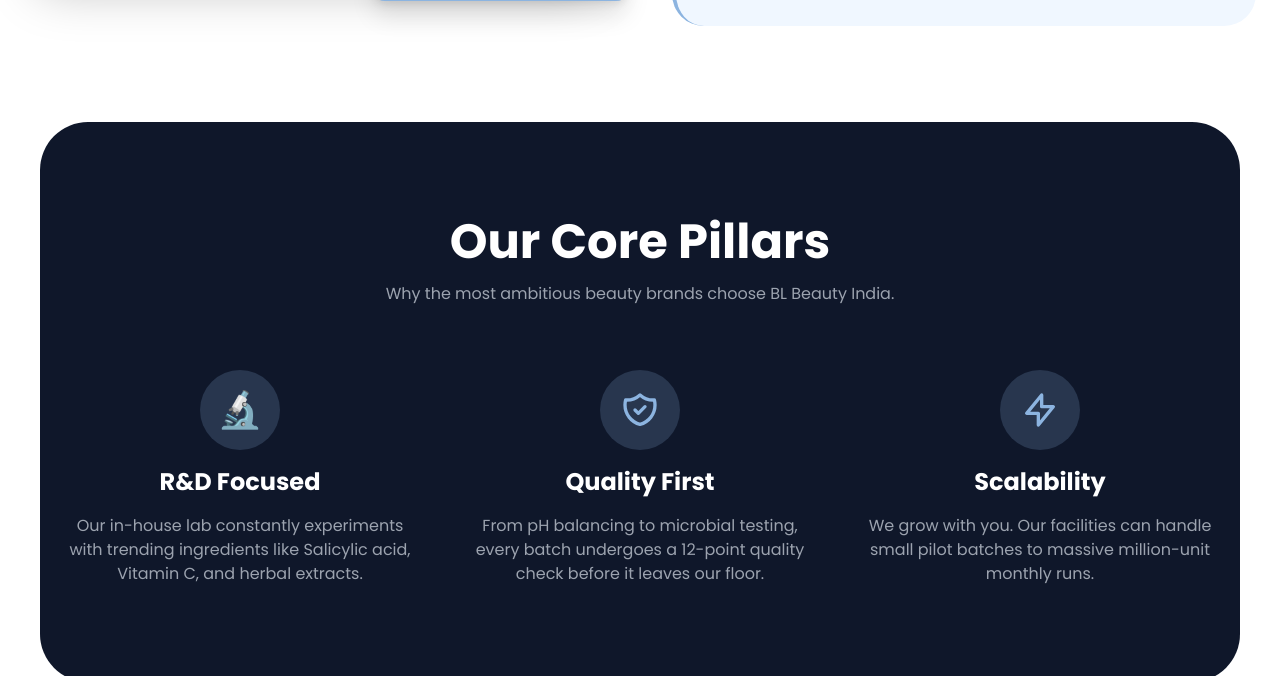
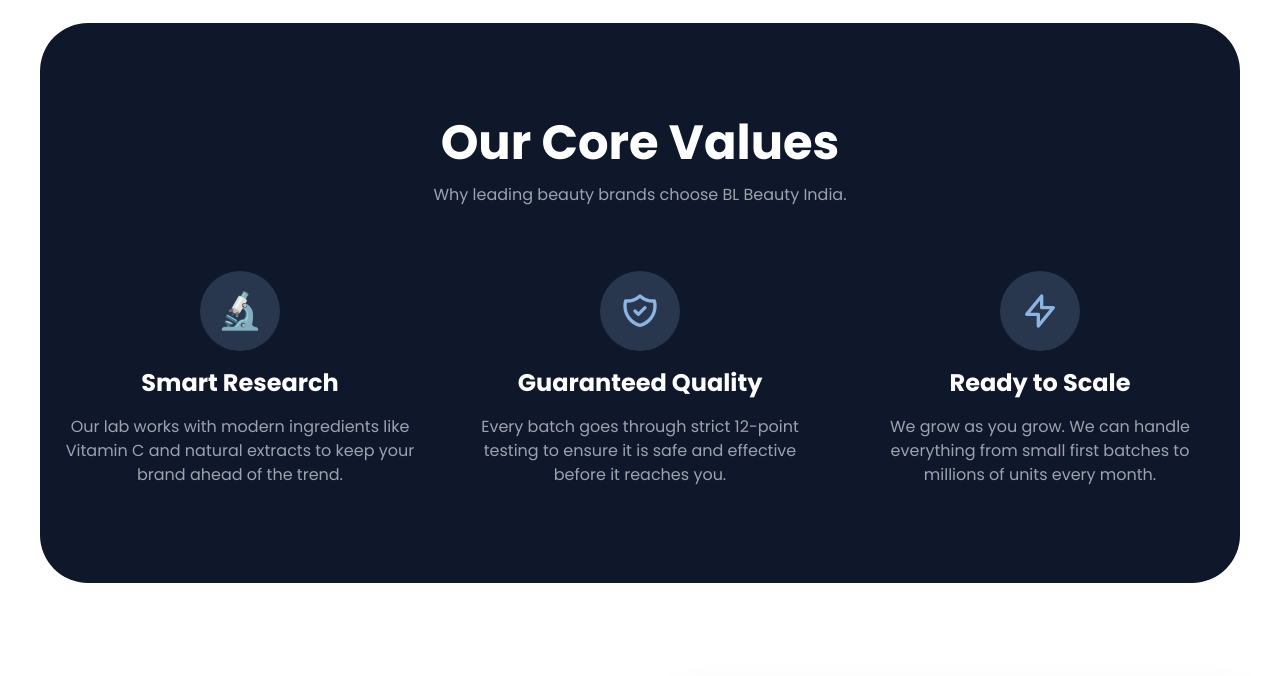
Before and after one commit to Kewal015/BL-Beauty-India, a Django app: page /about/ in a window 1280 px wide. Shown: the part 1515-2191 px from the top of the page. Run offline with Django 4.2, Linux system fonts and the light colour scheme; some libraries are stand-ins or nearby versions.

Commit message:
Update Changes

```diff
--- a/core/templates/about.html
+++ b/core/templates/about.html
@@ -118,22 +118,22 @@
     <div class="dynamic-overlay"></div>
     <div class="relative z-[10] max-w-7xl mx-auto px-6 w-full">
         <div class="max-w-2xl text-left">
-            <span class="text-[#8CB4E0] uppercase tracking-widest font-bold mb-3 block">Since 1994</span>
+            <span class="text-[#8CB4E0] uppercase tracking-widest font-bold mb-3 block">Established 1994</span>
             <h1 class="text-5xl md:text-7xl font-bold text-slate-800 mb-6 leading-tight">
-                Beauty Built on <br>
-                <span class="brand-accent">Legacy & Science</span>
+                Beauty Guided by <br>
+                <span class="brand-accent">History & Science</span>
             </h1>
             <p class="text-lg md:text-xl text-slate-700 font-medium leading-relaxed mb-8">
-                From a small manufacturing unit to India's leading private label partner. We don't just manufacture products; we build brands.
+                What started as a small unit is now a top choice for beauty brands in India. We don't just make products; we help you grow your business.
             </p>
             <div class="flex gap-4">
                 <div class="bg-white/80 backdrop-blur px-6 py-3 rounded-2xl border border-blue-100 shadow-sm">
                     <span class="block text-2xl font-bold text-slate-800">30+</span>
-                    <span class="text-xs text-gray-500 uppercase font-bold">Years Experience</span>
+                    <span class="text-xs text-gray-500 uppercase font-bold">Years of Trust</span>
                 </div>
                 <div class="bg-white/80 backdrop-blur px-6 py-3 rounded-2xl border border-blue-100 shadow-sm">
-                    <span class="block text-2xl font-bold text-slate-800">500+</span>
-                    <span class="text-xs text-gray-500 uppercase font-bold">Formulations</span>
+                    <span class="block text-2xl font-bold text-slate-800">1000+</span>
+                    <span class="text-xs text-gray-500 uppercase font-bold">Tested Formulas</span>
                 </div>
             </div>
         </div>
@@ -147,23 +147,23 @@
                 <img src="https://res.cloudinary.com/dowbv9xat/image/upload/q_auto/f_auto/v1775385825/heritage_q2mf9t.jpg" alt="Our Heritage" class="w-full h-[450px] md:h-[600px] object-cover">
             </div>
             <div class="absolute -bottom-6 -right-4 md:-right-6 bg-slate-800 text-white p-6 md:p-10 rounded-2xl shadow-xl border-b-4 border-[#8CB4E0]">
-                <p class="text-4xl md:text-5xl font-bold">Atmiya</p>
-                <p class="text-[10px] md:text-xs uppercase tracking-widest text-[#8CB4E0] mt-1 font-bold">The Foundation</p>
+                <p class="text-4xl md:text-5xl font-bold">Atmiya India</p>
+                <p class="text-[10px] md:text-xs uppercase tracking-widest text-[#8CB4E0] mt-1 font-bold">Our Roots</p>
             </div>
         </div>
 
         <div class="space-y-8">
-            <h2 class="text-4xl md:text-5xl font-bold section-title leading-tight">Where Innovation <br>Began.</h2>
+            <h2 class="text-4xl md:text-5xl font-bold section-title leading-tight">Where Great Ideas <br>Take Shape.</h2>
             <p class="text-gray-600 leading-relaxed text-lg">
-                Our journey started with our first dedicated unit, <span class="font-semibold text-slate-800">Atmiya Products</span>. This facility served as our research hub where we mastered the complexities of skin-care chemistry and surfactant science.
+                Our story began with <span class="font-semibold text-slate-800">Atmiya India Products</span>. This was our first lab where we perfected the science of skin-care and safe ingredients.
             </p>
             <p class="text-gray-600 leading-relaxed text-lg">
-                Our reputation for quality reached industry leaders early on. We are proud to have been the original manufacturing backbone for <span class="text-slate-900 font-bold">Beardo India</span> during their foundational years, meticulously developing their flagship beard oils and grooming essentials that disrupted the Indian market.
+                Top brands noticed our quality very early. We were the first manufacturing partner for <span class="text-slate-900 font-bold">Beardo India</span>, helping them create the beard oils and grooming products that became famous across the country.
             </p>
             <div class="bg-[#F0F7FF] p-8 rounded-[2rem] border-l-4 border-[#8CB4E0]">
-                <h4 class="font-bold text-slate-800 text-xl mb-2">Startup Friendly: Low MOQ Solutions</h4>
+                <h4 class="font-bold text-slate-800 text-xl mb-2">Support for Growing Brands</h4>
                 <p class="text-slate-600">
-                    We believe every big brand starts small. Unlike other giant manufacturers, **we offer manufacturing even at Low MOQs (Minimum Order Quantities)**. Whether you are an influencer launching a boutique line or a startup testing the waters, we provide the same premium quality without the burden of massive inventory.
+                    We know every big name starts small. Unlike large factories, **we offer low minimum order quantities (MOQs)**. Whether you are an influencer or a new brand, we offer top quality without requiring huge upfront costs.
                 </p>
             </div>
         </div>
@@ -173,30 +173,30 @@
 <section class="py-24 px-6 bg-slate-900 text-white rounded-[3rem] mx-4 md:mx-10">
     <div class="max-w-7xl mx-auto">
         <div class="text-center mb-16">
-            <h2 class="text-3xl md:text-5xl font-bold mb-4">Our Core Pillars</h2>
-            <p class="text-gray-400">Why the most ambitious beauty brands choose BL Beauty India.</p>
+            <h2 class="text-3xl md:text-5xl font-bold mb-4">Our Core Values</h2>
+            <p class="text-gray-400">Why leading beauty brands choose BL Beauty India.</p>
         </div>
         <div class="grid md:grid-cols-3 gap-12">
             <div class="pillar-card text-center space-y-4">
                 <div class="pillar-icon w-20 h-20 bg-[#8CB4E0]/20 rounded-full mx-auto transition-transform duration-300">
                     <span class="text-4xl">🔬</span>
                 </div>
-                <h3 class="text-2xl font-bold">R&D Focused</h3>
-                <p class="text-gray-400">Our in-house lab constantly experiments with trending ingredients like Salicylic acid, Vitamin C, and herbal extracts.</p>
+                <h3 class="text-2xl font-bold">Smart Research</h3>
+                <p class="text-gray-400">Our lab works with modern ingredients like Vitamin C and natural extracts to keep your brand ahead of the trend.</p>
             </div>
             <div class="pillar-card text-center space-y-4">
                 <div class="pillar-icon w-20 h-20 bg-[#8CB4E0]/20 rounded-full flex items-center justify-center mx-auto transition-transform duration-300">
                     <svg class="w-10 h-10 text-[#8CB4E0]" fill="none" stroke="currentColor" viewBox="0 0 24 24"><path stroke-linecap="round" stroke-linejoin="round" stroke-width="2" d="M9 12l2 2 4-4m5.618-4.016A11.955 11.955 0 0112 2.944a11.955 11.955 0 01-8.618 3.04A12.02 12.02 0 003 9c0 5.591 3.824 10.29 9 11.622 5.176-1.332 9-6.03 9-11.622 0-1.042-.133-2.052-.382-3.016z"></path></svg>
                 </div>
-                <h3 class="text-2xl font-bold">Quality First</h3>
-                <p class="text-gray-400">From pH balancing to microbial testing, every batch undergoes a 12-point quality check before it leaves our floor.</p>
+                <h3 class="text-2xl font-bold">Guaranteed Quality</h3>
+                <p class="text-gray-400">Every batch goes through strict 12-point testing to ensure it is safe and effective before it reaches you.</p>
             </div>
             <div class="pillar-card text-center space-y-4">
                 <div class="pillar-icon w-20 h-20 bg-[#8CB4E0]/20 rounded-full flex items-center justify-center mx-auto transition-transform duration-300">
                     <svg class="w-10 h-10 text-[#8CB4E0]" fill="none" stroke="currentColor" viewBox="0 0 24 24"><path stroke-linecap="round" stroke-linejoin="round" stroke-width="2" d="M13 10V3L4 14h7v7l9-11h-7z"></path></svg>
                 </div>
-                <h3 class="text-2xl font-bold">Scalability</h3>
-                <p class="text-gray-400">We grow with you. Our facilities can handle small pilot batches to massive million-unit monthly runs.</p>
+                <h3 class="text-2xl font-bold">Ready to Scale</h3>
+                <p class="text-gray-400">We grow as you grow. We can handle everything from small first batches to millions of units every month.</p>
             </div>
         </div>
     </div>
@@ -207,22 +207,22 @@
         <div class="grid md:grid-cols-2 gap-12 items-center">
             <div class="order-2 md:order-1 space-y-8">
                 <div class="inline-block px-4 py-1 rounded-full bg-blue-100 text-[#8CB4E0] font-bold text-sm uppercase tracking-wider">
-                    The Future: Moraiya Plant
+                    Our Modern Facility
                 </div>
-                <h3 class="text-4xl md:text-5xl font-bold text-slate-800 leading-tight">State-of-the-Art <br>Facility at Changodar</h3>
+                <h3 class="text-4xl md:text-5xl font-bold text-slate-800 leading-tight">Advanced Factory <br>at Changodar</h3>
                 <p class="text-gray-600 leading-relaxed text-lg">
-                    In 2020, we expanded our horizons by launching **BL Beauty India** in the industrial hub of Changodar (Moraiya). This facility was designed with a "Global Standard" philosophy.
+                    In 2020, we opened our **BL Beauty India** plant in Moraiya. This facility is built to meet international standards for safety and efficiency.
                 </p>
                 <div class="grid grid-cols-1 md:grid-cols-2 gap-6">
                     <div class="p-6 bg-slate-50 rounded-2xl border border-gray-100">
                         <img src="https://res.cloudinary.com/dowbv9xat/image/upload/q_auto/f_auto/v1775385817/rnd-lab_db4fqg.jpg" alt="R&D Lab" class="w-full h-32 object-cover rounded-xl mb-4">
-                        <span class="block text-xl font-bold text-slate-800">Advanced Lab</span>
-                        <span class="text-gray-500 text-sm">Real-time stability testing and custom R&D.</span>
+                        <span class="block text-xl font-bold text-slate-800">Modern Lab</span>
+                        <span class="text-gray-500 text-sm">Testing and research for better products.</span>
                     </div>
                     <div class="p-6 bg-slate-50 rounded-2xl border border-gray-100">
                         <img src="https://res.cloudinary.com/dowbv9xat/image/upload/q_auto/f_auto/v1775385816/factory-wide_oumk4h.jpg" alt="Production" class="w-full h-32 object-cover rounded-xl mb-4">
-                        <span class="block text-xl font-bold text-slate-800">Modern Lines</span>
-                        <span class="text-gray-500 text-sm">Automated filling and packaging systems.</span>
+                        <span class="block text-xl font-bold text-slate-800">Fast Production</span>
+                        <span class="text-gray-500 text-sm">Automated machines for fast delivery.</span>
                     </div>
                 </div>
             </div>
@@ -232,7 +232,7 @@
                     <div class="absolute inset-0 bg-gradient-to-t from-slate-900/60 to-transparent"></div>
                     <div class="absolute bottom-10 left-10 text-white">
                         <p class="text-2xl font-bold">Changodar Unit</p>
-                        <p class="text-sm opacity-80">GMP Compliant Manufacturing</p>
+                        <p class="text-sm opacity-80">Certified Quality Manufacturing</p>
                     </div>
                 </div>
             </div>
@@ -243,8 +243,8 @@
 <section class="py-24 px-6 bg-slate-50">
     <div class="max-w-7xl mx-auto">
         <div class="text-center mb-16">
-            <h2 class="text-3xl md:text-4xl font-bold section-title mb-4">End-to-End Solutions</h2>
-            <p class="text-gray-500 max-w-2xl mx-auto">Whether you need us to handle everything or just the manufacturing, we have a plan for you.</p>
+            <h2 class="text-3xl md:text-4xl font-bold section-title mb-4">Complete Solutions</h2>
+            <p class="text-gray-500 max-w-2xl mx-auto">Whether you need custom help or high-speed manufacturing, we are here for you.</p>
         </div>
 
         <div class="grid md:grid-cols-2 gap-8">
@@ -255,9 +255,9 @@
                     </div>
                     <img src="https://res.cloudinary.com/dowbv9xat/image/upload/q_auto/f_auto/v1775385817/small-batch_vt9uyh.jpg" alt="Low MOQ" class="w-24 h-24 rounded-full object-cover border-4 border-white shadow-md transition-transform duration-500 group-hover:scale-110">
                 </div>
-                <h3 class="text-2xl md:text-3xl font-bold mb-4 group-hover:text-white">White Labeling & Low MOQ</h3>
+                <h3 class="text-2xl md:text-3xl font-bold mb-4 group-hover:text-white">White Labeling (Low MOQ)</h3>
                 <p class="text-gray-600 group-hover:text-white/90 leading-relaxed">
-                    Pick from our library of 500+ proven formulations. We customize the packaging and labels for you. **Perfect for smaller initial orders** to help you scale without massive risk.
+                    Choose from our library of 1000+ proven formulas. We handle the packaging and labels. **Great for testing new ideas** without needing to order thousands of pieces.
                 </p>
             </div>
 
@@ -265,9 +265,9 @@
                 <div class="w-16 h-16 bg-slate-50 rounded-2xl flex items-center justify-center mb-8 group-hover:bg-white/20">
                     <svg class="w-8 h-8 text-slate-800 group-hover:text-white" fill="none" stroke="currentColor" viewBox="0 0 24 24"><path stroke-linecap="round" stroke-linejoin="round" stroke-width="2" d="M19 21V5a2 2 0 00-2-2H7a2 2 0 00-2 2v16m14 0h2m-2 0h-5m-9 0H3m2 0h5M9 7h1m-1 4h1m4-10V4m-5 10h.01M15 7h.01M15 11h.01M15 15h.01M11 15h.01M11 19h.01M15 19h.01"></path></svg>
                 </div>
-                <h3 class="text-2xl md:text-3xl font-bold mb-4 group-hover:text-white">Contract Manufacturing</h3>
+                <h3 class="text-2xl md:text-3xl font-bold mb-4 group-hover:text-white">Bulk Manufacturing</h3>
                 <p class="text-gray-600 group-hover:text-white/90 leading-relaxed">
-                    Already have a formula? We provide the heavy lifting. High-volume production, global standard raw material sourcing, and logistics management for national brands.
+                    If you already have a formula, we do the heavy work. We handle large-scale production, source top-tier materials, and manage shipping for national brands.
                 </p>
             </div>
         </div>
@@ -276,18 +276,16 @@
 
 <section class="py-20 text-center bg-white">
     <div class="max-w-4xl mx-auto px-6">
-        <h2 class="text-3xl md:text-5xl font-bold text-slate-800 mb-6">Let's Create Your Next Bestseller</h2>
-        <p class="text-gray-500 text-lg mb-10">Whether it's 100 units or 100,000—we deliver excellence every single time.</p>
+        <h2 class="text-3xl md:text-5xl font-bold text-slate-800 mb-6">Let's Create Your Next Big Product</h2>
+        <p class="text-gray-500 text-lg mb-10">From small startup orders to massive retail runs—we deliver quality every time.</p>
         <a href="/contact/" class="inline-block bg-[#8CB4E0] text-white px-12 py-5 rounded-full text-xl font-bold hover:bg-slate-800 transition-all shadow-xl hover:-translate-y-2 active:scale-95">
-            Start Your Business Inquiry
+            Send an Inquiry Today
         </a>
     </div>
 </section>
 
 <script>
-    // Simplified Script: No opacity manipulation to prevent image "disappearing"
     document.addEventListener('DOMContentLoaded', () => {
-        // High-speed link transition
         const ctaButtons = document.querySelectorAll('a[href^="/"]');
         ctaButtons.forEach(button => {
             button.addEventListener('click', () => {
--- a/core/templates/base.html
+++ b/core/templates/base.html
@@ -221,8 +221,7 @@
                 <div class="bg-white/5 p-4 rounded-xl border border-white/10 smooth-hover">
                     <p class="text-xs text-gray-400 italic">"Global standards in every formulation."</p>
                     <div class="mt-4 flex gap-2">
-                        <span class="text-[10px] bg-[#6F95B7]/20 text-[#8CB4E0] px-2 py-1 rounded border border-[#6F95B7]/30">ISO Certified</span>
-                        <span class="text-[10px] bg-[#6F95B7]/20 text-[#8CB4E0] px-2 py-1 rounded border border-[#6F95B7]/30">GMP</span>
+                        <span class="text-[10px] bg-[#6F95B7]/20 text-[#8CB4E0] px-2 py-1 rounded border border-[#6F95B7]/30">FDAC Certified</span>
                     </div>
                 </div>
             </div>
--- a/core/templates/home.html
+++ b/core/templates/home.html
@@ -255,8 +255,7 @@
     <div class="relative z-10 px-6 md:px-16 lg:px-24 w-full hero-content-wrapper">
         <div class="max-w-2xl text-left">
             <h1 class="text-5xl md:text-7xl font-bold mb-6 text-white leading-tight">
-                BL Beauty <br>
-                <span style="color: #8CB4E0;">India</span>
+                BL Beauty India<br>
             </h1>
             <p class="text-lg md:text-xl text-gray-200 mb-10 font-light max-w-md">
                 Premium Cosmetics | Soap | Lipstick Manufacturing.
```
Also changed, not shown: core/templates/blog.html (+3 -15 lines).
